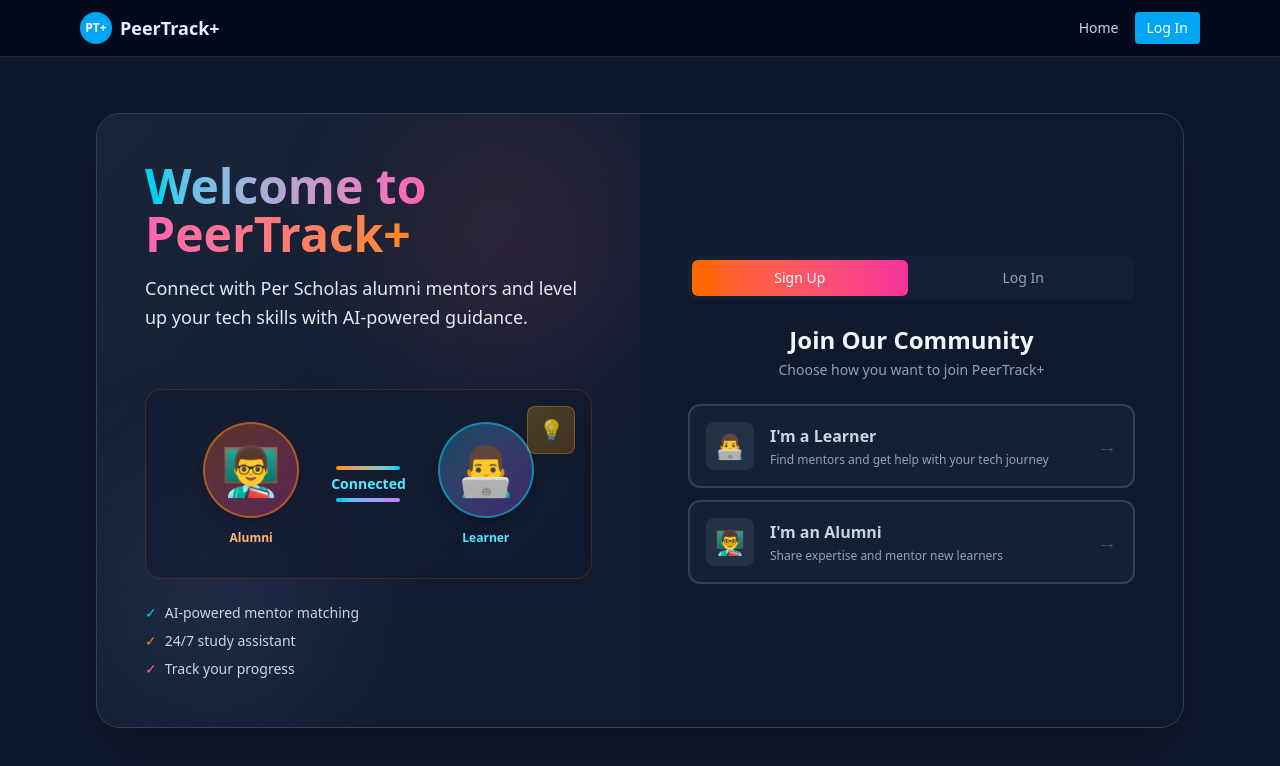
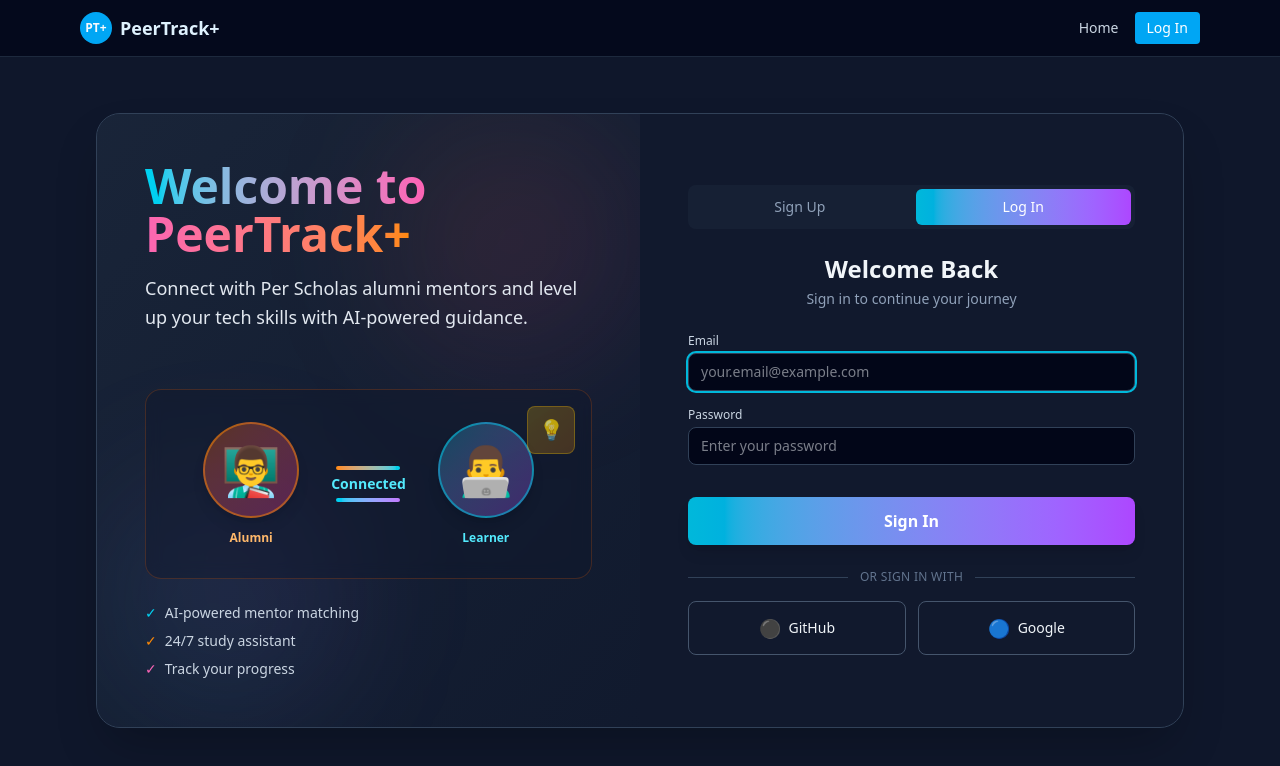
Before and after one commit to Team-4-Per-Scholas-Hackthon/frontend-project, a React (Vite) app: page /auth in a window 1280 px wide. Shown: the top 766 px of the page. Built offline with nearby package versions, Linux system fonts and the light colour scheme.

Commit message:
chnged default mode from register to login on the authpage

```diff
--- a/src/pages/AuthPage.tsx
+++ b/src/pages/AuthPage.tsx
@@ -11,7 +11,7 @@
   const [password, setPassword] = useState("");
   const [username, setUsername] = useState("");
   const [role, setRole] = useState<"learner" | "alumni" | "">("");
-  const [mode, setMode] = useState<"login" | "register">("register");
+  const [mode, setMode] = useState<"login" | "register">("login");
   const [error, setError] = useState("");
   const [loading, setLoading] = useState(false);
 
```
